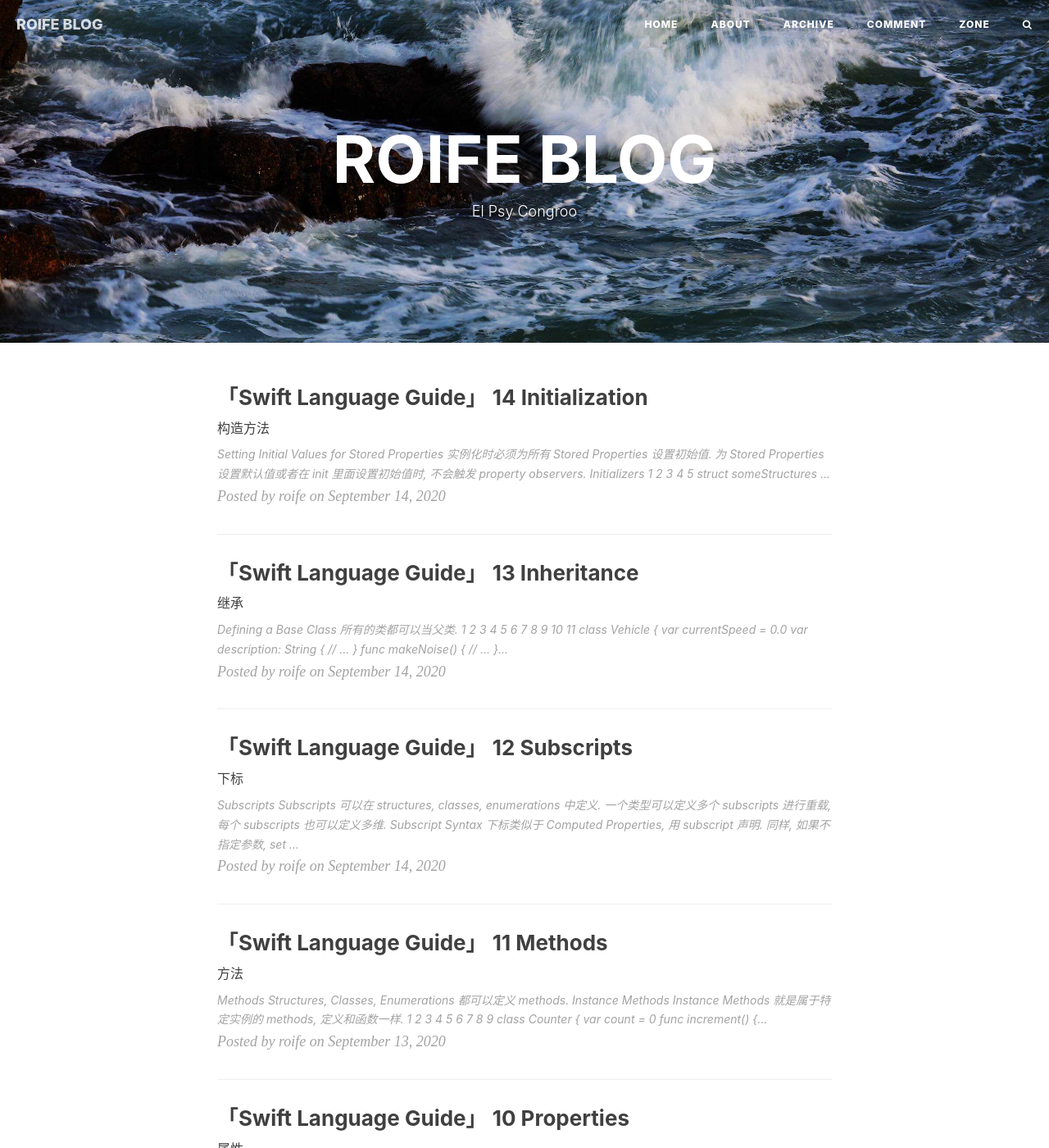
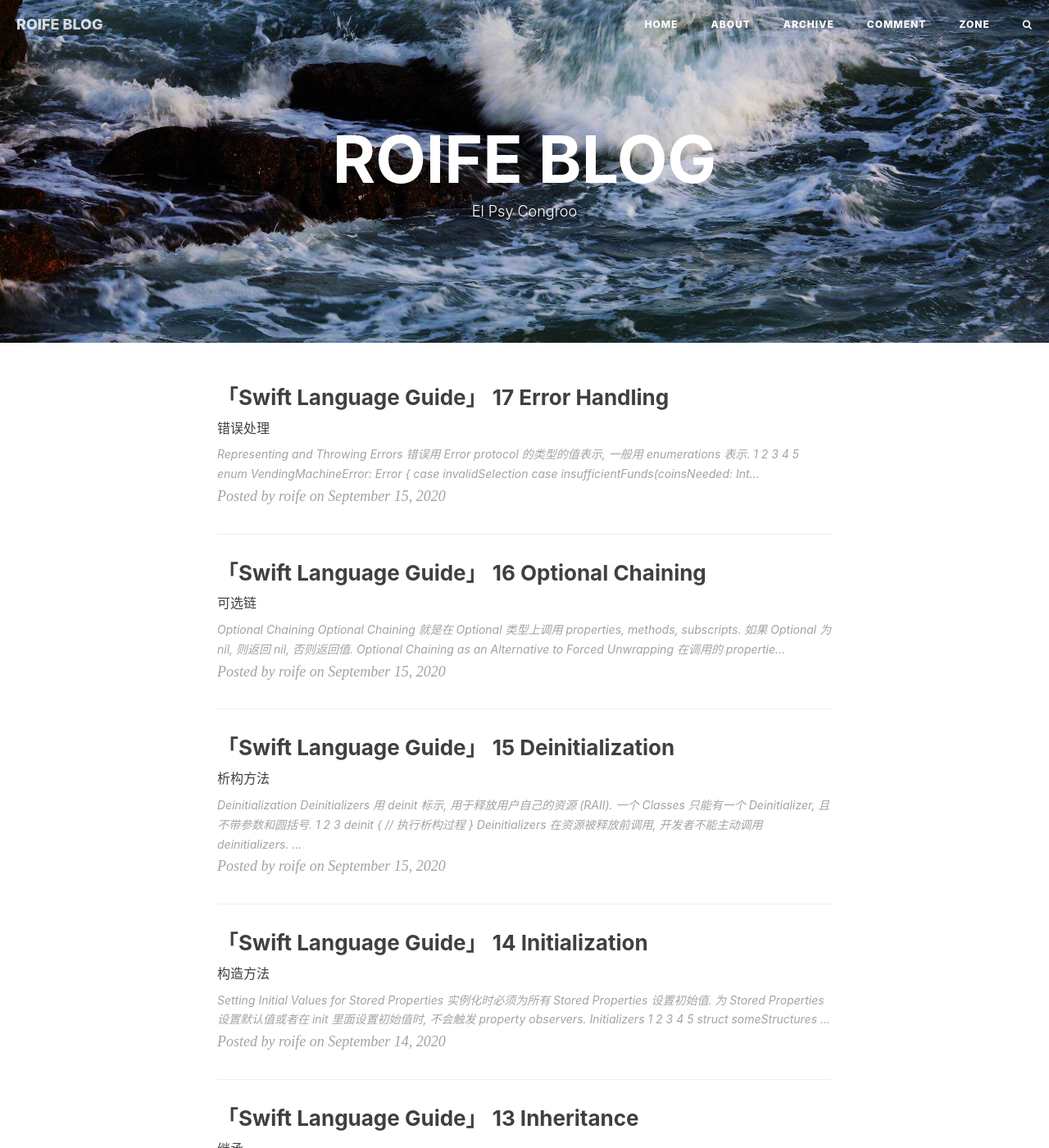
Before and after one commit to LogicLee0902/-LogicLee0902.github.io, a Jekyll site: the page built from index.html, in a window 1280 px wide and 1400 px high. Shown: the whole window at 82% size. Built offline with Jekyll 4.4.1, drawn with Linux system fonts in a browser that asks for light colours; nearby versions of some CDN libraries; the list of posts is cut into pages by our own code; comment, search, counter and statistics services are not loaded; some of the changed text lies outside the part shown.

Commit message:
posts: swift language guide 15-17

````diff
--- /dev/null
+++ b/_posts/swift-language-guide/2020-09-15-swift-language-guide-15-deinitialization.md
@@ -0,0 +1,31 @@
+---
+layout: "post"
+title: "「Swift Language Guide」 15 Deinitialization"
+subtitle: "析构方法"
+author: "roife"
+date: 2020-09-15
+
+tags: ["「Swift Language Guide」", "Swift", "Reading"]
+status: Completed
+
+language: zh-CN
+catalog: true
+header-image: ""
+header-style: text
+---
+
+# Deinitialization
+
+Deinitializers 用 `deinit` 标示, 用于释放用户自己的资源 (RAII).
+
+一个 Classes 只能有一个 Deinitializer, 且不带参数和圆括号.
+
+```swift
+deinit {
+    // 执行析构过程
+}
+```
+
+Deinitializers 在资源被释放前调用, 开发者不能主动调用 deinitializers.
+
+子类继承了父类的 deinitializer, 并且在子类的 deinitializer 最后, 会自动调用父类的 deinitializer. 即使子类没有自定义 deinitializer, 也会自动调用父类的 deinitializer.
--- /dev/null
+++ b/_posts/swift-language-guide/2020-09-15-swift-language-guide-16-optional-chaining.md
@@ -0,0 +1,68 @@
+---
+layout: "post"
+title: "「Swift Language Guide」 16 Optional Chaining"
+subtitle: "可选链"
+author: "roife"
+date: 2020-09-15
+
+tags: ["「Swift Language Guide」", "Swift", "Reading"]
+status: Completed
+
+language: zh-CN
+catalog: true
+header-image: ""
+header-style: text
+---
+
+# Optional Chaining
+
+Optional Chaining 就是在 Optional 类型上调用 properties, methods, subscripts. 如果 Optional 为 `nil`, 则返回 `nil`, 否则返回值.
+
+# Optional Chaining as an Alternative to Forced Unwrapping
+
+在调用的 properties, methods, subscripts 后面加上 `?`, 就定义了一个 Optional Chaining. 这和 `!` 相似, 但是 `!` 若遇到 `nil` 则会发生错误, 而 Optional Chaining 只会调用失败.
+
+无论 properties, methods, subscripts 本身是否为 Optional 类型, 都可以用 `?`, 且返回值都被包装成 Optional 类型.
+
+```swift
+class Person {
+    var residence: Residence?
+}
+
+class Residence {
+    var numberOfRooms = 1
+}
+
+let john = Person()
+let roomCount = john.residence!.numberOfRooms // 强制 decompose 发生错误
+if let roomCount = john.residence?.numberOfRooms {
+    // ...
+} else {
+    // ...
+}
+```
+
+- 调用 properties: `john.residence?.address`
+- 调用 methods: `john.residence?.printNumberOfRooms()`
+- 调用 subscripts: `firstRoomName = john.residence?[0].name`, `testScores["Bev"]?[0] += 1` (Dictionary)
+
+# Linking Multiple Levels of Chaining
+
+多层 Optional Chaining 的嵌套不会增加 Optional 类型的层级, 如 `Int?` 用 Optional Chaining 调用后还是 `Int?`, 不会变为 `Int??`.
+
+```swift
+if let johnsStreet = john.residence?.address?.street {
+    // ...
+} else {
+    // ...
+}
+```
+
+```swift
+if let beginsWithThe =
+    john.residence?.address?.buildingIdentifier()?.hasPrefix("The") {
+        // ...
+}
+```
+
+注意在方法上使用时不能丢掉 `()`, 因为是在返回值上调用 Optional Chaining.
--- /dev/null
+++ b/_posts/swift-language-guide/2020-09-15-swift-language-guide-17-error-handling.md
@@ -0,0 +1,153 @@
+---
+layout: "post"
+title: "「Swift Language Guide」 17 Error Handling"
+subtitle: "错误处理"
+author: "roife"
+date: 2020-09-15
+
+tags: ["「Swift Language Guide」", "Swift", "Reading"]
+status: Completed
+
+language: zh-CN
+catalog: true
+header-image: ""
+header-style: text
+---
+
+# Representing and Throwing Errors
+
+错误用 `Error` protocol 的类型的值表示, 一般用 enumerations 表示.
+
+```swift
+enum VendingMachineError: Error {
+    case invalidSelection
+    case insufficientFunds(coinsNeeded: Int)
+    case outOfStock
+}
+```
+
+抛出错误用 `throw` 语句.
+
+```swift
+throw VendingMachineError.insufficientFunds(coinsNeeded: 5)
+```
+
+# Handling Errors
+
+Swift 中没有 unwinding the call stack 的过程, 所以 `throw` 的开销很低.
+
+调用可能会抛出错误的函数前, 要加上 `try`/`try?`/`try!` 关键字.
+
+Swift 有 4 种处理错误的方式.
+
+## Propagating Errors Using Throwing Functions
+
+在函数声明的参数之后加上 `throw` 关键字, 使之成为 throwing function.
+
+```swift
+func canThrowErrors() throws -> String
+```
+
+只有 throwing functions 才能传递错误.
+
+```swift
+func vend(itemNamed name: String) throws {
+        guard let item = inventory[name] else {
+            throw VendingMachineError.invalidSelection
+        }
+
+        guard item.count > 0 else {
+            throw VendingMachineError.outOfStock
+        }
+
+        guard item.price <= coinsDeposited else {
+            throw VendingMachineError.insufficientFunds(coinsNeeded: item.price - coinsDeposited)
+        }
+
+        // ...
+    }
+```
+
+被抛出的错误有两种解决方案: 用 `do-catch`, `try?`, `try!` 解决; 或将错误传递出去.
+
+## Handling Errors Using Do-Catch
+
+错误匹配的过程中可以使用 pattern matching.
+
+```swift
+do {
+    try expression
+    statements
+} catch pattern 1 {
+    statements
+} catch pattern 2 where condition {
+    statements
+} catch pattern 3, pattern 4 where condition {
+    statements
+} catch {
+    statements
+}
+```
+
+如果上面所有的 `catch` 语句都没有捕获错误, 那么错误会在最后一条 `catch` 中捕获, 并赋值给 `error` 变量.
+
+如果 `do-catch` 语句没有捕获错误, 那么错误会跳出作用域抛出. 如果错误到达顶层作用域还没有被捕获, 则会发生运行时错误. 不会抛出错误的函数必须用 `do-catch` 语句处理错误.
+
+## Converting Errors to Optional Values
+
+`try?` 可以把错误转换成 Optional 类型处理, 计算出错时返回 `nil`.
+
+```swift
+func someThrowingFunction() throws -> Int {
+    // ...
+}
+
+// 等价写法
+let x = try? someThrowingFunction()
+
+let y: Int?
+do {
+    y = try someThrowingFunction()
+} catch {
+    y = nil
+}
+```
+
+如一种用法:
+
+```swift
+func fetchData() -> Data? {
+    if let data = try? fetchDataFromDisk() { return data }
+    if let data = try? fetchDataFromServer() { return data }
+    return nil
+}
+```
+
+## Disabling Error Propagation
+
+当保证函数不会发生错误时, 用 `try!` 可以禁用错误 (但是如果发生了错误, 就会直接触发断言).
+
+```swift
+let photo = try! loadImage(atPath: "./Resources/John Appleseed.jpg")
+```
+
+# Specifying Cleanup Actions
+
+`defer` 会让代码在退出当前作用于时执行, 包括 `return`, `break`, 错误都会触发代码.
+
+`defer` 内部不能包含控制转移语句, 如 `break`, `return`, 抛出错误. 且`defer` 语句倒序执行 (最后一个 `defer` 最先执行, 第一个最后执行).
+
+```swift
+func processFile(filename: String) throws {
+    if exists(filename) {
+        let file = open(filename)
+        defer {
+            close(file)
+        }
+        while let line = try file.readline() {
+            // 处理文件。
+        }
+        // close(file) 会在这里被调用，即作用域的最后。
+    }
+}
+```
````
Also changed, not shown: _posts/swift-language-guide/2020-09-12-swift-language-guide-01-the-basics.md (+2 -0 lines).
